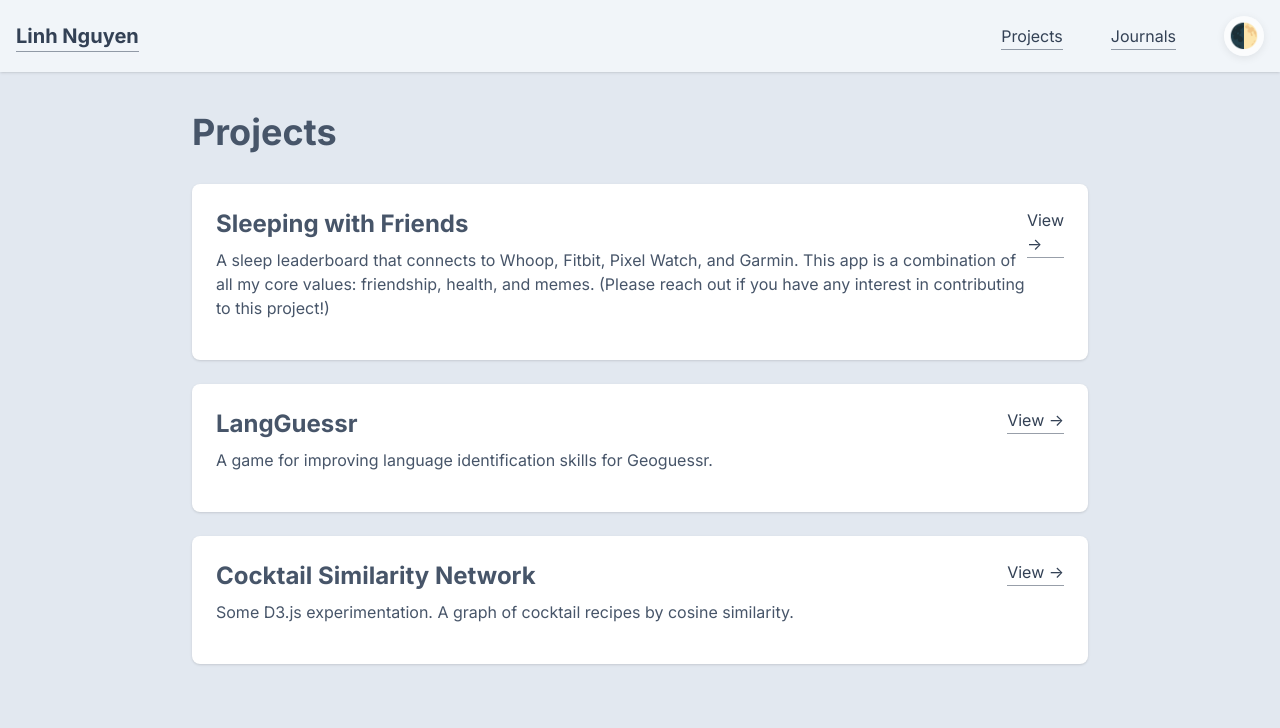
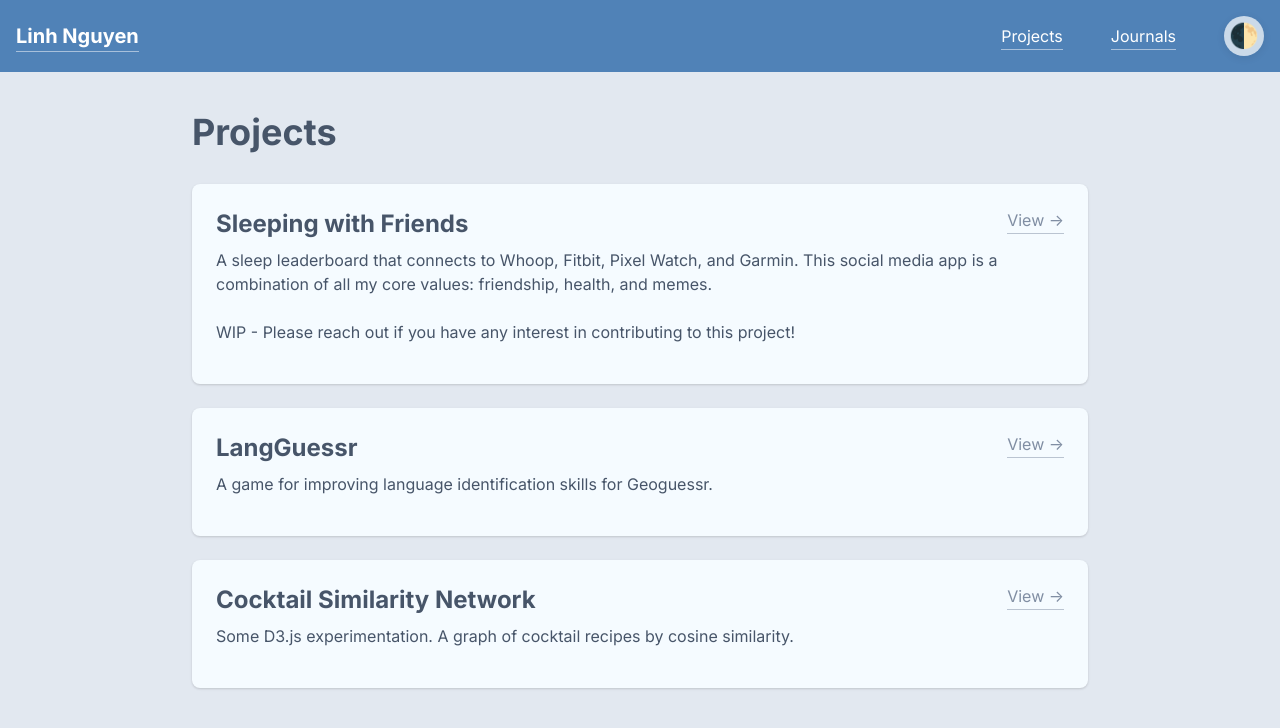
Before and after one commit to liinnh/liinnh.github.io, an Astro site: page /projects in a window 1280 px wide. Built offline with nearby package versions, Linux system fonts and the light colour scheme; Astro itself is replaced by a stand-in of ours.

Commit message:
fix header colors

```diff
--- a/src/components/NatureArt.astro
+++ b/src/components/NatureArt.astro
@@ -140,7 +140,7 @@ const stars = Array.from({ length: starCount }, (_, i) => ({
   }
 
   .mountain-range-back2 path {
-    fill: rgb(80, 130, 183);
+    fill: #5082b7;
   }
 
   .mountain-range-back1 path {
--- a/src/layouts/Layout.astro
+++ b/src/layouts/Layout.astro
@@ -23,29 +23,27 @@ const { title, description = "Personal website" } = Astro.props;
     <title>{title}</title>
   </head>
   <body
-    class="min-h-screen bg-slate-200 dark:bg-gray-900 transition-colors duration-200"
+    class="min-h-screen bg-slate-200 dark:bg-gray-900 transition-colors duration-500"
   >
-    <header
-      class="bg-slate-100 dark:bg-gray-800 shadow-sm transition-colors duration-200"
-    >
+    <header class="header-theme">
       <nav class="container mx-auto px-4 py-4">
         <div class="flex justify-between items-center">
           <a
             href="/"
-            class="text-xl font-bold text-slate-400 dark:text-white hover:text-slate-300 dark:hover:text-gray-300 transition-colors duration-200"
+            class="text-xl font-bold text-slate-600 dark:text-gray-100 hover:text-slate-700 dark:hover:text-white transition-colors duration-500"
           >
             Linh Nguyen
           </a>
           <div class="flex items-center space-x-12">
             <a
               href="/projects"
-              class="text-slate-400 dark:text-gray-300 hover:text-slate-500 dark:hover:text-white transition-colors duration-200"
+              class="text-slate-600 dark:text-gray-100 hover:text-slate-700 dark:hover:text-white transition-colors duration-500"
             >
               Projects
             </a>
             <a
               href="/journals"
-              class="text-slate-400 dark:text-gray-300 hover:text-slate-500 dark:hover:text-white transition-colors duration-200"
+              class="text-slate-600 dark:text-gray-100 hover:text-slate-700 dark:hover:text-white transition-colors duration-500"
             >
               Journals
             </a>
@@ -93,6 +91,25 @@ const { title, description = "Personal website" } = Astro.props;
       }
     </script>
     <style>
+      .header-theme {
+        background-color: #5082b7;
+        transition: background-color 0.5s ease;
+      }
+
+      html.dark .header-theme {
+        background-color: #11233e;
+      }
+
+      .header-theme a,
+      .header-theme span {
+        color: white !important;
+        transition: color 0.5s ease;
+      }
+
+      .header-theme a:hover {
+        color: #e2e8f0 !important;
+      }
+
       .theme-toggle-btn {
         background: rgba(255, 255, 255, 0.7);
         border: none;
--- a/src/pages/index.astro
+++ b/src/pages/index.astro
@@ -28,12 +28,13 @@ import NatureArt from "../components/NatureArt.astro";
     </p>
 
     <p class="text-m text-gray-700 dark:text-gray-300 mb-8">
-      Currently, I'm a data scientist at <a
+      Currently, I'm a data engineer at <a
         href="https://www.exa.ai"
         target="_blank">Exa</a
-      >. I'm also the creator of <a href="https://wwww.sleepingwithfriends.com/"
-        >Sleeping with Friends</a
-      >, a social media platform for sleep.
+      >. Previously, I built ML models for credit underwriting at <a
+        href="https://www.bestegg.com/"
+        target="_blank">Best Egg</a
+      >.
     </p>
 
     <p class="text-m text-gray-700 dark:text-gray-300 mb-8">
--- a/src/pages/projects.astro
+++ b/src/pages/projects.astro
@@ -9,9 +9,7 @@ import Layout from "../layouts/Layout.astro";
     </h1>
     <div class="space-y-6">
       <!-- Project Card 1 -->
-      <div
-        class="bg-white dark:bg-gray-800 rounded-lg p-6 shadow-sm hover:shadow-md transition-shadow"
-      >
+      <div class="project-card">
         <div class="flex justify-between items-start">
           <div>
             <h2 class="text-2xl font-bold mb-2 text-gray-900 dark:text-white">
@@ -19,21 +17,22 @@ import Layout from "../layouts/Layout.astro";
             </h2>
             <p class="text-gray-700 dark:text-gray-300 mb-4">
               A sleep leaderboard that connects to Whoop, Fitbit, Pixel Watch,
-              and Garmin. This app is a combination of all my core values:
-              friendship, health, and memes. (Please reach out if you have any
-              interest in contributing to this project!)
+              and Garmin. This social media app is a combination of all my core
+              values: friendship, health, and memes.<br /><br />
+              WIP - Please reach out if you have any interest in contributing to
+              this project!
             </p>
           </div>
-          <a href="#" class="text-blue-600 dark:text-blue-400 hover:underline"
+          <a
+            href="#"
+            class="text-blue-600 dark:text-blue-400 hover:underline whitespace-nowrap flex-shrink-0"
             >View →</a
           >
         </div>
       </div>
 
       <!-- Project Card 2 -->
-      <div
-        class="bg-white dark:bg-gray-800 rounded-lg p-6 shadow-sm hover:shadow-md transition-shadow"
-      >
+      <div class="project-card">
         <div class="flex justify-between items-start">
           <div>
             <h2 class="text-2xl font-bold mb-2 text-gray-900 dark:text-white">
@@ -45,15 +44,14 @@ import Layout from "../layouts/Layout.astro";
           </div>
           <a
             href="https://wikilang-liinnh.pythonanywhere.com/"
-            class="text-blue-600 dark:text-blue-400 hover:underline">View →</a
+            class="text-blue-600 dark:text-blue-400 hover:underline whitespace-nowrap flex-shrink-0"
+            >View →</a
           >
         </div>
       </div>
 
       <!-- Project Card 3 -->
-      <div
-        class="bg-white dark:bg-gray-800 rounded-lg p-6 shadow-sm hover:shadow-md transition-shadow"
-      >
+      <div class="project-card">
         <div class="flex justify-between items-start">
           <div>
             <h2 class="text-2xl font-bold mb-2 text-gray-900 dark:text-white">
@@ -66,10 +64,35 @@ import Layout from "../layouts/Layout.astro";
           </div>
           <a
             href="https://observablehq.com/@liinnh/cocktails-network"
-            class="text-blue-600 dark:text-blue-400 hover:underline">View →</a
+            class="text-blue-600 dark:text-blue-400 hover:underline whitespace-nowrap flex-shrink-0"
+            >View →</a
           >
         </div>
       </div>
     </div>
   </div>
 </Layout>
+
+<style>
+  .project-card {
+    background-color: #f5fbff;
+    border-radius: 0.5rem;
+    padding: 1.5rem;
+    box-shadow:
+      0 1px 3px 0 rgba(0, 0, 0, 0.1),
+      0 1px 2px 0 rgba(0, 0, 0, 0.06);
+    transition:
+      background-color 0.5s ease,
+      box-shadow 0.5s ease;
+  }
+
+  .project-card:hover {
+    box-shadow:
+      0 4px 6px -1px rgba(0, 0, 0, 0.1),
+      0 2px 4px -1px rgba(0, 0, 0, 0.06);
+  }
+
+  html.dark .project-card {
+    background-color: #1f2937;
+  }
+</style>
--- a/src/pages/stravas.astro
+++ b/src/pages/stravas.astro
@@ -89,8 +89,8 @@ import Layout from "../layouts/Layout.astro";
         walks on the beach
       </li>
       <li>
-        <a href="https://strava.app.link/BvNriMJ7BTb">Roys Peak</a> - a race against
-        the sun
+        <a href="https://strava.app.link/BvNriMJ7BTb">Roys Peak sunrise hike</a>
+        - a race against the sun
       </li>
       <li>
         <a href="https://strava.app.link/eHOPKzS8BTb">Cave Stream</a> - a spontaneous
@@ -144,6 +144,10 @@ import Layout from "../layouts/Layout.astro";
         <a href="https://strava.app.link/LW682vj9BTb">Christmas at Brighton</a> -
         skiing in a sea of Santas
       </li>
+      <li>
+        <a href="https://strava.app.link/2K6lhFhrUTb">Tahoe loop</a> - bike ride
+        around Lake Tahoe with AMBBR
+      </li>
     </ul>
   </div>
 </Layout>
--- a/src/styles/global.css
+++ b/src/styles/global.css
@@ -64,7 +64,7 @@ html.dark li {
 
 /* Link styles */
 a {
-  color: #334155;
+  color: #808ea3;
   text-decoration: none;
   position: relative;
   transition: color 0.5s ease;
@@ -83,7 +83,7 @@ a::after {
 }
 
 a:hover {
-  color: #1e293b;
+  color: #475569;
 }
 
 a:hover::after {
@@ -92,9 +92,9 @@ a:hover::after {
 
 /* Dark mode link styles */
 :global(.dark) a {
-  color: #f8fafc;
+  color: #e2e8f0;
 }
 
 :global(.dark) a:hover {
-  color: #ffffff;
+  color: #f8fafc;
 }
```
